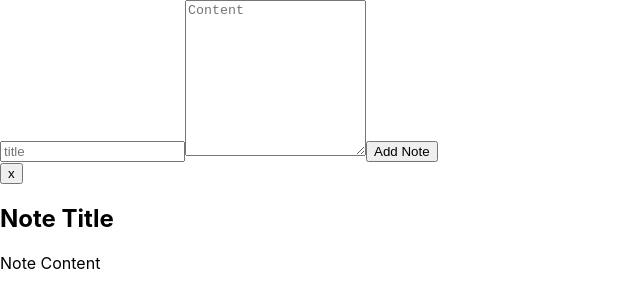
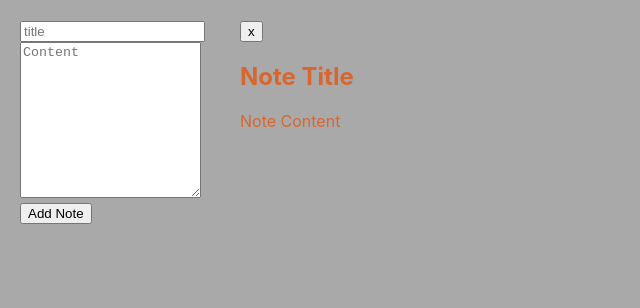
Before and after one commit to cervellos/MagiNote-UIF, a React (Create React App) app: page / in a window 1280 px wide. Shown: the top 308 px of the page, without its empty margins (0-640 px from the left). Built offline with nearby package versions, Linux system fonts and the light colour scheme.

Commit message:
note item styled

```diff
--- a/src/App.css
+++ b/src/App.css
@@ -1,38 +1,33 @@
-.App {
-  text-align: center;
+body {
+  margin: 20px;
+  background-color: darkgrey;
+  color: #d9662f;
+}
+.app-container {
+  grid-template-columns: 1fr;
 }
 
-.App-logo {
-  height: 40vmin;
-  pointer-events: none;
-}
-
-@media (prefers-reduced-motion: no-preference) {
-  .App-logo {
-    animation: App-logo-spin infinite 20s linear;
+@media (min-width: 600px) {
+  .app-container {
+    display: grid;
+    grid-template-columns: 200px 1fr;
+    gap: 20px;
   }
 }
 
-.App-header {
-  background-color: #282c34;
-  min-height: 100vh;
+.notes-grid {
+  display: grid;
+  grid-template-columns: repeat(auto-fill, minmax(250px, 1fr));
+  grid-auto-rown: minmax(250px, auto);
+  gap: 20px;
+}
+.note-item {
   display: flex;
   flex-direction: column;
-  align-items: center;
-  justify-content: center;
-  font-size: calc(10px + 2vmin);
-  color: white;
+  border: 1px solid #ccc;
+  paddin: 10px;
+  boder-radius: 5px;
+  background-color: white;
+  box-shdow: 0px 0px 10px black;
+  cursor: pointer;
 }
-
-.App-link {
-  color: #61dafb;
-}
-
-@keyframes App-logo-spin {
-  from {
-    transform: rotate(0deg);
-  }
-  to {
-    transform: rotate(360deg);
-  }
-}
```
